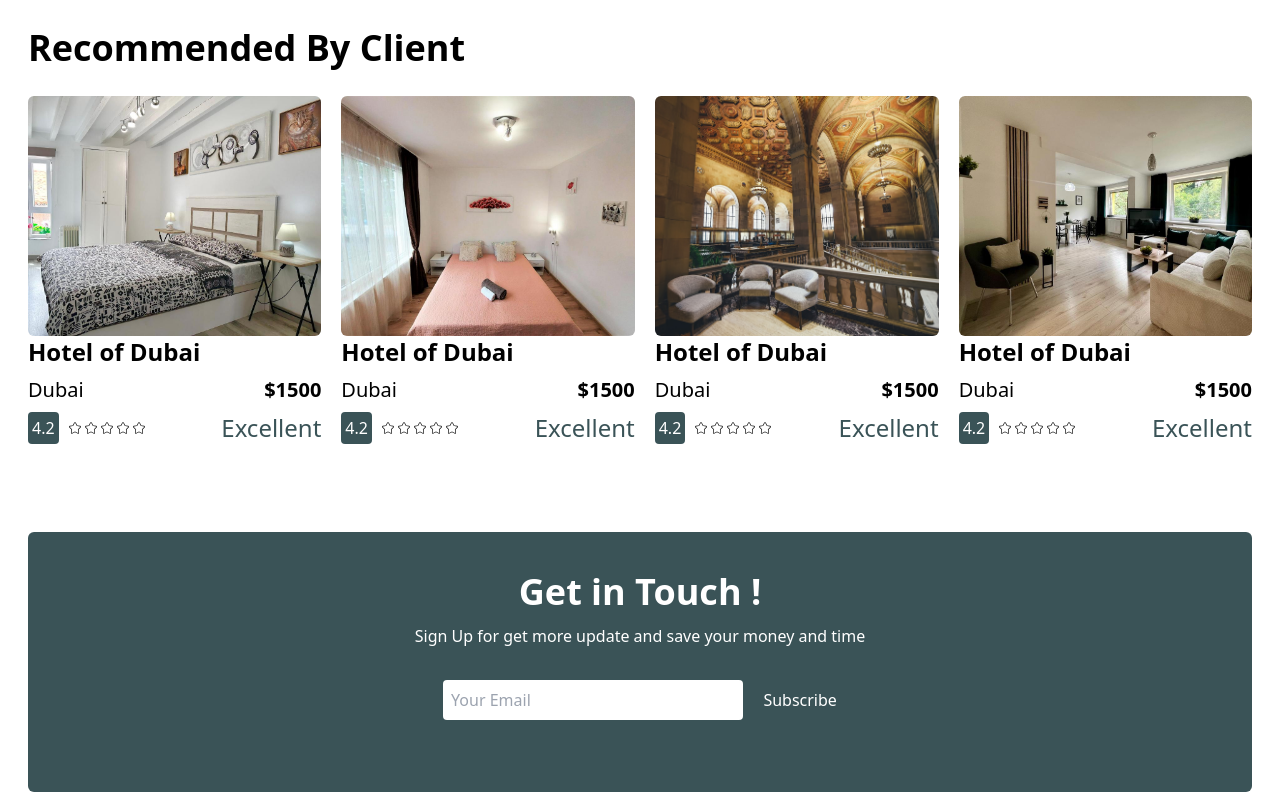
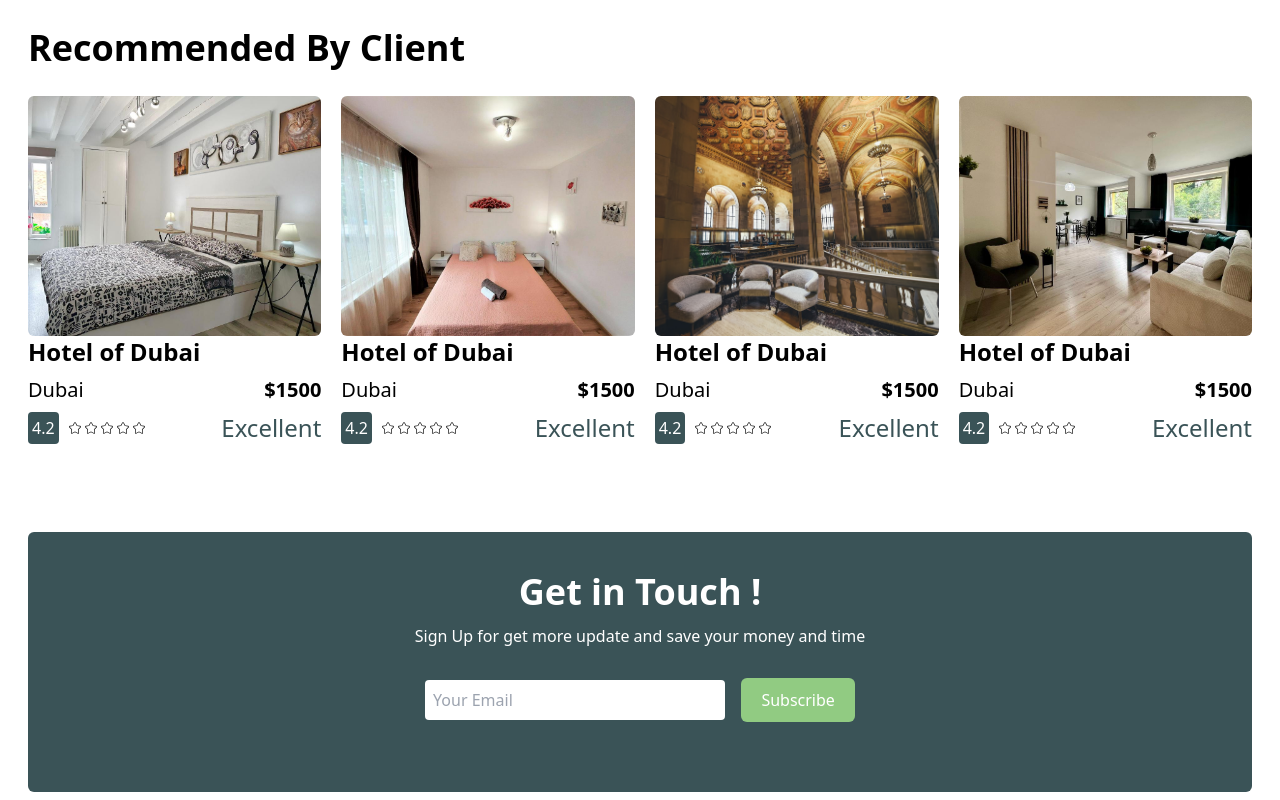
Before and after one commit to farzanapomy/Travella-app, a React (Vite) app in the folder app/: page / in a window 1280 px wide. Shown: the part 1638-2438 px from the top of the page. Built offline with nearby package versions, Linux system fonts and the light colour scheme.

Commit message:
sub-done

```diff
--- a/app/src/pages/Components/Subscribe/Subscribe.jsx
+++ b/app/src/pages/Components/Subscribe/Subscribe.jsx
@@ -5,8 +5,14 @@ const Subscribe = () => {
         <h1 className="text-4xl font-bold mb-3">Get in Touch !</h1>
         <span>Sign Up for get more update and save your money and time</span>
         <div className="">
-          <input type="text" placeholder="Your Email" className=" mr-5 my-8 w-4/6 p-2 rounded"/>
-          <button>Subscribe</button>
+          <input
+            type="text"
+            placeholder="Your Email"
+            className=" mr-4 my-8 w-4/6 p-2 rounded outline-none"
+          />
+          <button className="bg-[#91CB82] py-2.5 px-5  rounded-md ">
+            Subscribe
+          </button>
         </div>
       </div>
     </div>
```
